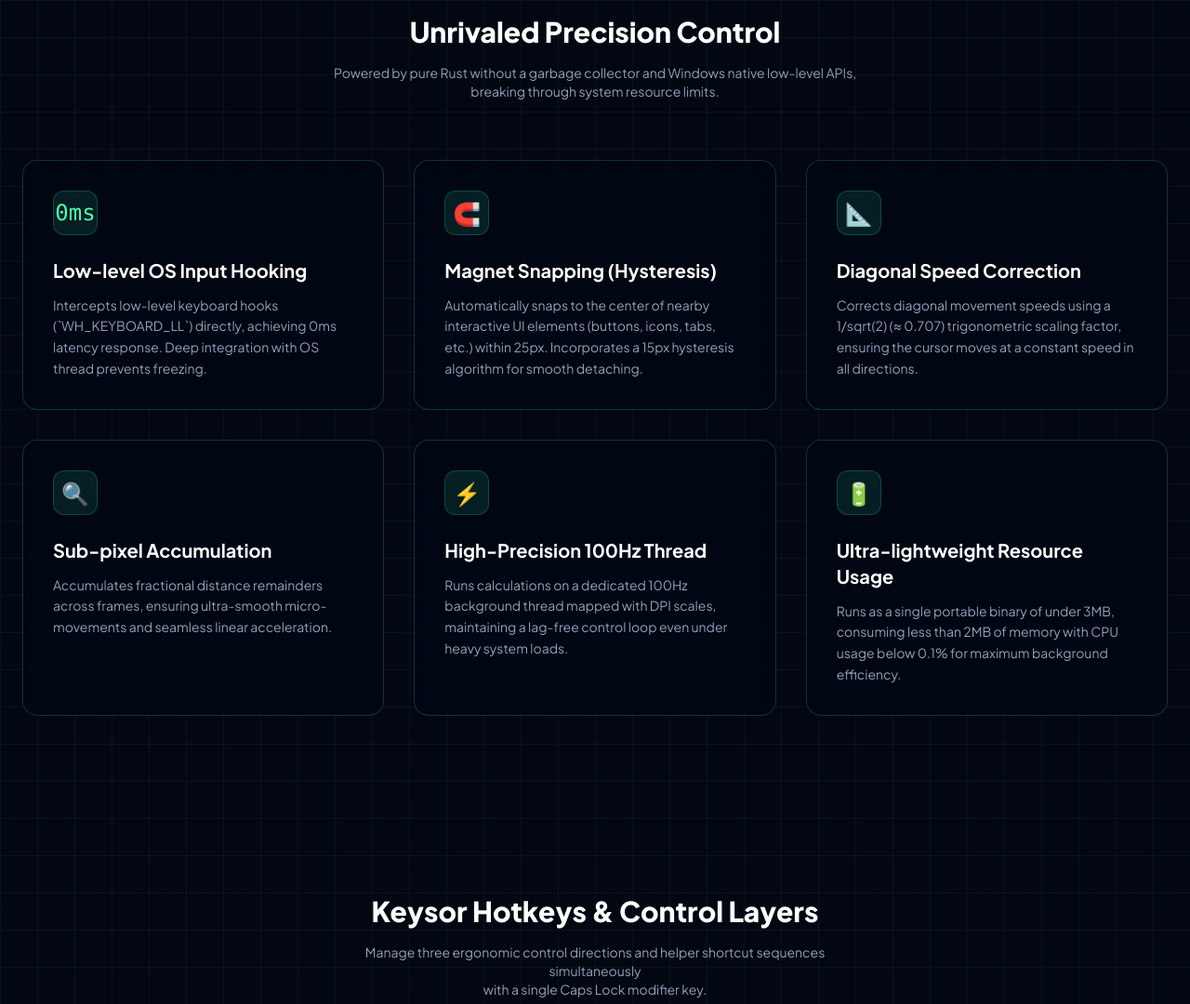
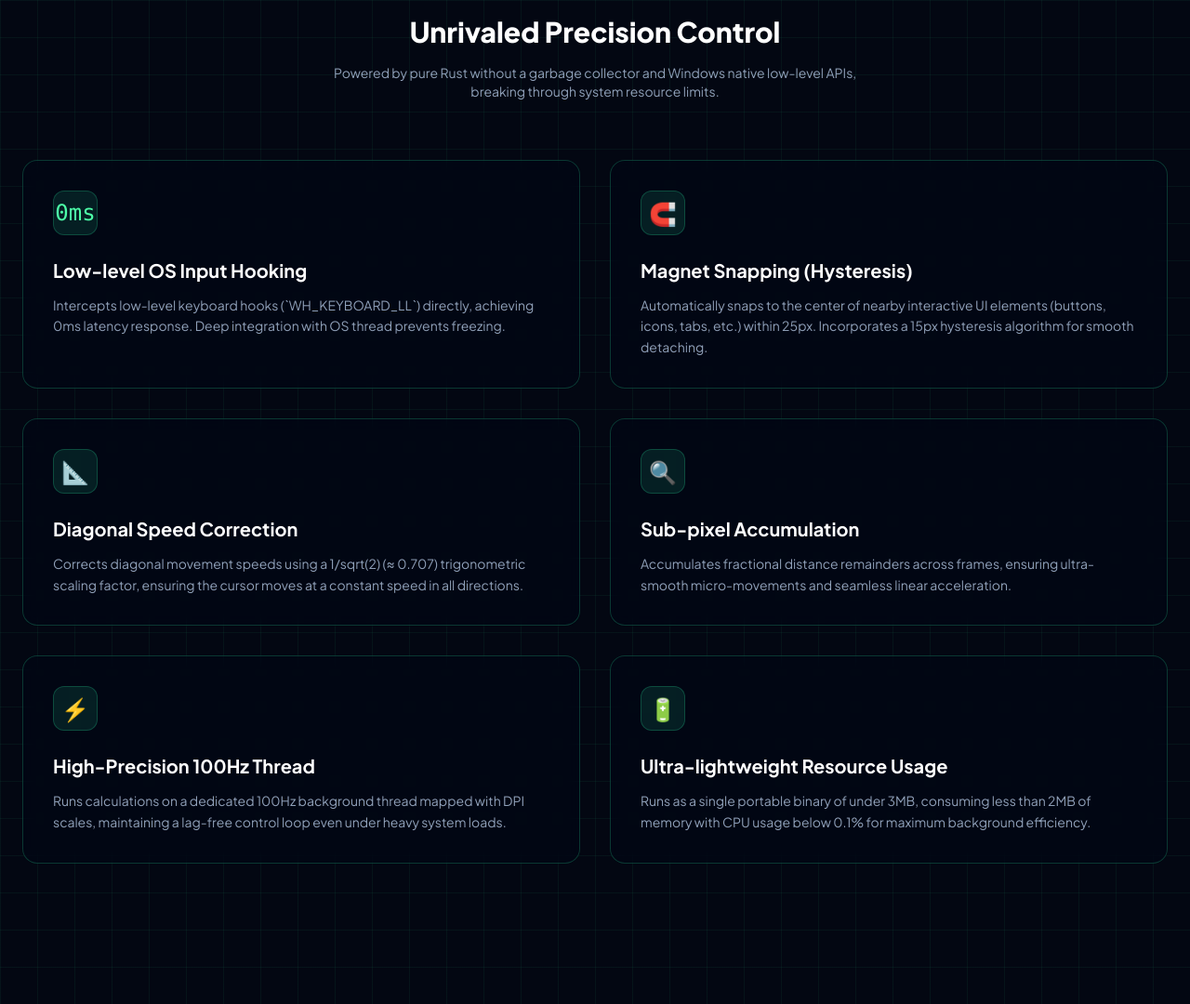
Before and after one commit to Ledpa7/keysor, a website built with Vite: page homepage/index.html in a window 1280 px wide. Shown: the part 760-1840 px from the top of the page at 93% size. Built offline with nearby package versions, Linux system fonts and the light colour scheme; a script that the page names is missing.

Commit message:
style: change features grid layout to 2 columns on desktop

```diff
--- a/homepage/index.html
+++ b/homepage/index.html
@@ -134,7 +134,7 @@
       </p>
     </div>
 
-    <div class="grid grid-cols-1 md:grid-cols-2 lg:grid-cols-3 gap-8">
+    <div class="grid grid-cols-1 md:grid-cols-2 lg:grid-cols-2 gap-8">
       <!-- Feature 1 -->
       <div class="p-8 rounded-2xl bg-slate-950/40 border border-slate-900 backdrop-blur-sm neon-border transition-all flex flex-col justify-between">
         <div>
```
Also changed, not shown: public/index.html (+1 -1 lines).
